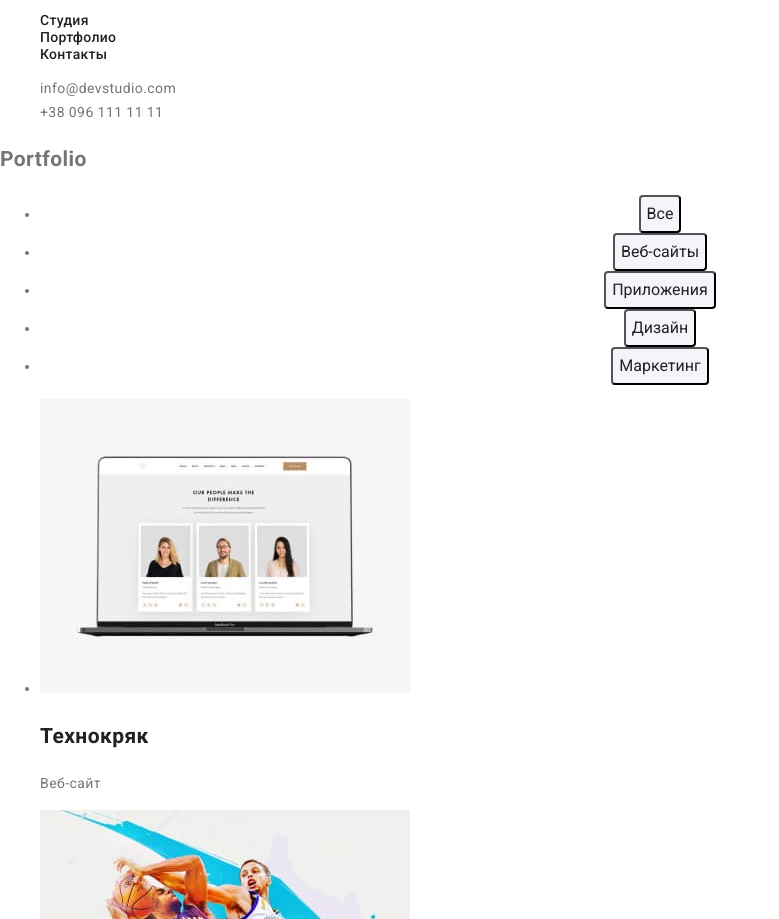
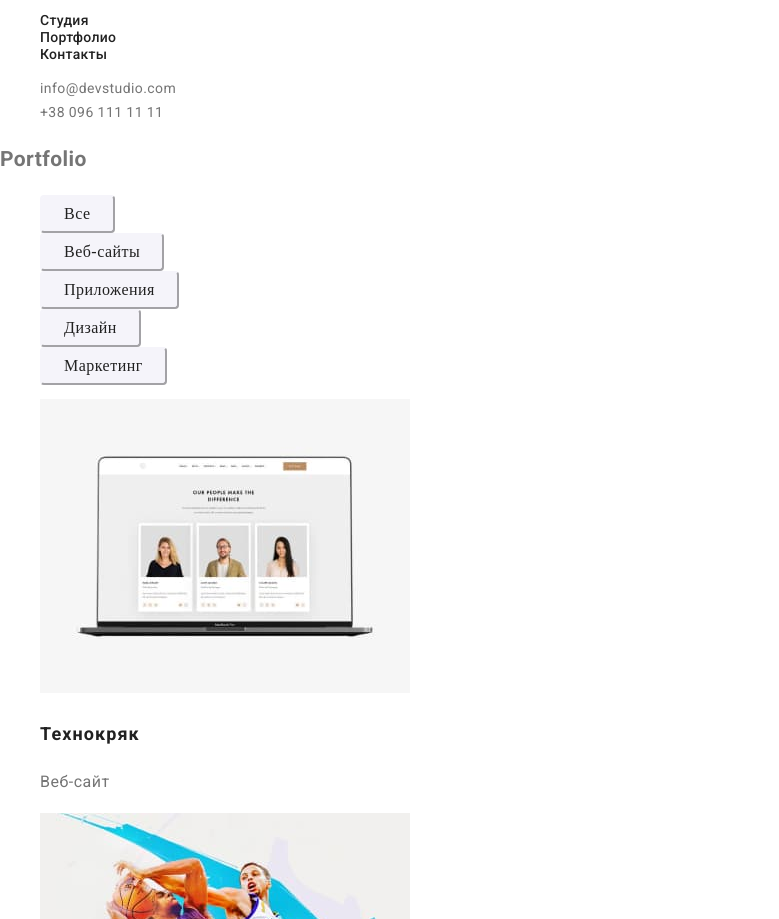
Before and after one commit to RomanePrus/goit-markup-hw-02, a plain HTML site: page portfolio.html in a window 1280 px wide. Shown: the part 33-952 px from the top of the page, without its empty margins (0-779 px from the left). Drawn offline with nearby package versions, Linux system fonts and the light colour scheme.

Commit message:
home work 2

```diff
--- a/css/styles.css
+++ b/css/styles.css
@@ -133,36 +133,59 @@ body {
 .logo-actent {
   color: var(--secondary-text-color);
 }
-
-.address-link {
-  color: var(--primary-text-color);
-  text-decoration: none;
-}
 .address-map {
   color: var(--secondary-text-color);
   text-decoration: none;
+  font-family: Roboto, sans-serif;
+  font-weight: 400;
+  font-size: 14px;
+  line-height: 1.7;
+  letter-spacing: 0.03em;
+}
+
+.address-link {
+  color: rgba(255, 255, 255, 0.6);
+  font-family: Roboto, sans-serif;
+  font-weight: 400;
+  font-size: 14px;
+  line-height: 1.7;
+  letter-spacing: 0.03em;
 }
 
 /* PORTFOLIO */
-.portfolio {
-}
-.filters {
-  text-align: center;
-}
-.filters .button {
+
+.filters-button {
   color: var(--title-text-color);
   background-color: #f5f4fa;
-  font-family: Roboto, sans-serif;
+  font-family: Roboto sans-serif;
+  font-weight: 500;
   font-size: 16px;
+  line-height: 1.62px;
+  text-align: center;
+  letter-spacing: 0.03em;
+  border-radius: 4px;
+  border-color: #f5f4fa;
+  padding: 6px 22px;
   height: 38px;
-  border-radius: 4px;
-  cursor: pointer;
 }
-.filters .button:hover,
-.filters .button:focus {
-  color: #ffffff;
-  background-color: #2196f3;
+.filters-button:hover,
+.filters-button:focus {
+  color: var(--secondary-text-color);
+  background-color: var(--accent-color);
 }
 .project-title {
-  color: #212121;
+  color: var(--title-text-color);
+  font-family: Roboto, sans-serif;
+  font-style: normal;
+  font-weight: 700;
+  font-size: 18px;
+  line-height: 2;
+  letter-spacing: 0.06em;
 }
+.project-text {
+  font-family: Roboto, sans-serif;
+  font-weight: 400;
+  font-size: 16px;
+  line-height: 1.8;
+  letter-spacing: 0.03em;
+}
--- a/portfolio.html
+++ b/portfolio.html
@@ -49,18 +49,24 @@
     <main>
       <section class="portfolio">
         <h1>Portfolio</h1>
-        <ul class="filters">
-          <li><button type="button" class="button">Все</button></li>
-          <li><button type="button" class="button">Веб-сайты</button></li>
-          <li><button type="button" class="button">Приложения</button></li>
-          <li><button type="button" class="button">Дизайн</button></li>
-          <li><button type="button" class="button">Маркетинг</button></li>
+        <ul class="list">
+          <li><button type="button" class="filters-button">Все</button></li>
+          <li>
+            <button type="button" class="filters-button">Веб-сайты</button>
+          </li>
+          <li>
+            <button type="button" class="filters-button">Приложения</button>
+          </li>
+          <li><button type="button" class="filters-button">Дизайн</button></li>
+          <li>
+            <button type="button" class="filters-button">Маркетинг</button>
+          </li>
         </ul>
-        <ul class="project">
+        <ul class="list">
           <li>
             <img src="images/img5.jpg" alt="" width="370" />
             <h2 class="project-title">Технокряк</h2>
-            <p>Веб-сайт</p>
+            <p class="project-text">Веб-сайт</p>
           </li>
           <li>
             <img src="images/img6.jpg" alt="" width="370" />
@@ -70,37 +76,37 @@
           <li>
             <img src="images/img7.jpg" alt="" width="370" />
             <h2 class="project-title">Ресторан Seafood</h2>
-            <p>Приложение</p>
+            <p class="project-text">Приложение</p>
           </li>
           <li>
             <img src="images/img8.jpg" alt="" width="370" />
             <h2 class="project-title">Проект Prime</h2>
-            <p>Маркетинг</p>
+            <p class="project-text">Маркетинг</p>
           </li>
           <li>
             <img src="images/img9.jpg" alt="" width="370" />
             <h2 class="project-title">Проект Boxes</h2>
-            <p>Приложение</p>
+            <p class="project-text">Приложение</p>
           </li>
           <li>
             <img src="images/img10.jpg" alt="" width="370" />
             <h2 class="project-title">Inspiration has no Borders</h2>
-            <p>Веб-сайт</p>
+            <p class="project-text">Веб-сайт</p>
           </li>
           <li>
             <img src="images/img11.jpg" alt="" width="370" />
             <h2 class="project-title">Издание Limited Edition</h2>
-            <p>Дизайн</p>
+            <p class="project-text">Дизайн</p>
           </li>
           <li>
             <img src="images/img12.jpg" alt="" width="370" />
             <h2 class="project-title">Проект LAB</h2>
-            <p>Маркетинг</p>
+            <p class="project-text">Маркетинг</p>
           </li>
           <li>
             <img src="images/img13.jpg" alt="" width="370" />
             <h2 class="project-title">Growing Business</h2>
-            <p>Приложение</p>
+            <p class="project-text">Приложение</p>
           </li>
         </ul>
       </section>
@@ -111,7 +117,7 @@
         Web<span class="logo-actent">Studio</span>
       </a>
       <address>
-        <ul class="section-address">
+        <ul class="list">
           <li>
             <a href="https://goo.gl/maps/vd8JTUUMNeQ3kda19" class="address-map">
               г. Киев, пр-т Леси Украинки, 26</a
```
